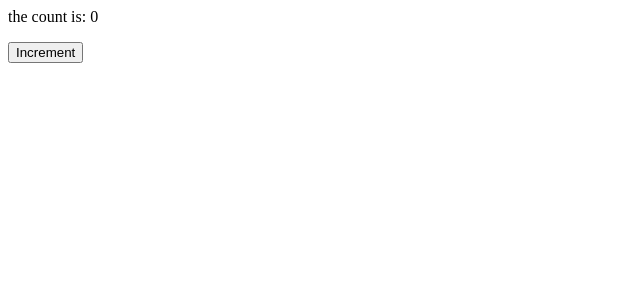
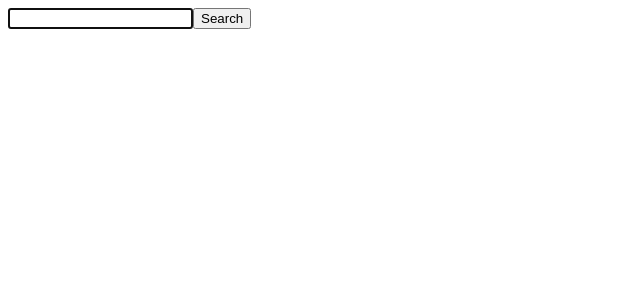
Before and after one commit to arnoldpaye/react-joy, a React (Vite) app: page / in a window 1280 px wide. Shown: the top 300 px of the page, without its empty margins (0-640 px from the left). Built offline with nearby package versions, Linux system fonts and the light colour scheme.

Commit message:
feat: replace counter functionality with search input in App component

```diff
--- a/src/App.jsx
+++ b/src/App.jsx
@@ -1,16 +1,31 @@
 import React from "react";
 
 function App() {
-  const [count, setCount] = React.useState(0);
+  const [searchTerm, setSearchTerm] = React.useState("");
+
+  const inputRef = React.useRef();
 
   React.useEffect(() => {
-    console.log(count);
-  }, [count]);
+    inputRef.current.focus();
+  }, []);
 
   return (
     <>
-      <p>the count is: {count}</p>
-      <button onClick={() => setCount(count + 1)}>Increment</button>
+      <header>
+        <img />
+      </header>
+      <main>
+        <form>
+          <input
+            ref={inputRef}
+            value={searchTerm}
+            onChange={(event) => {
+              setSearchTerm(event.target.value);
+            }}
+          />
+          <button>Search</button>
+        </form>
+      </main>
     </>
   );
 }
```
